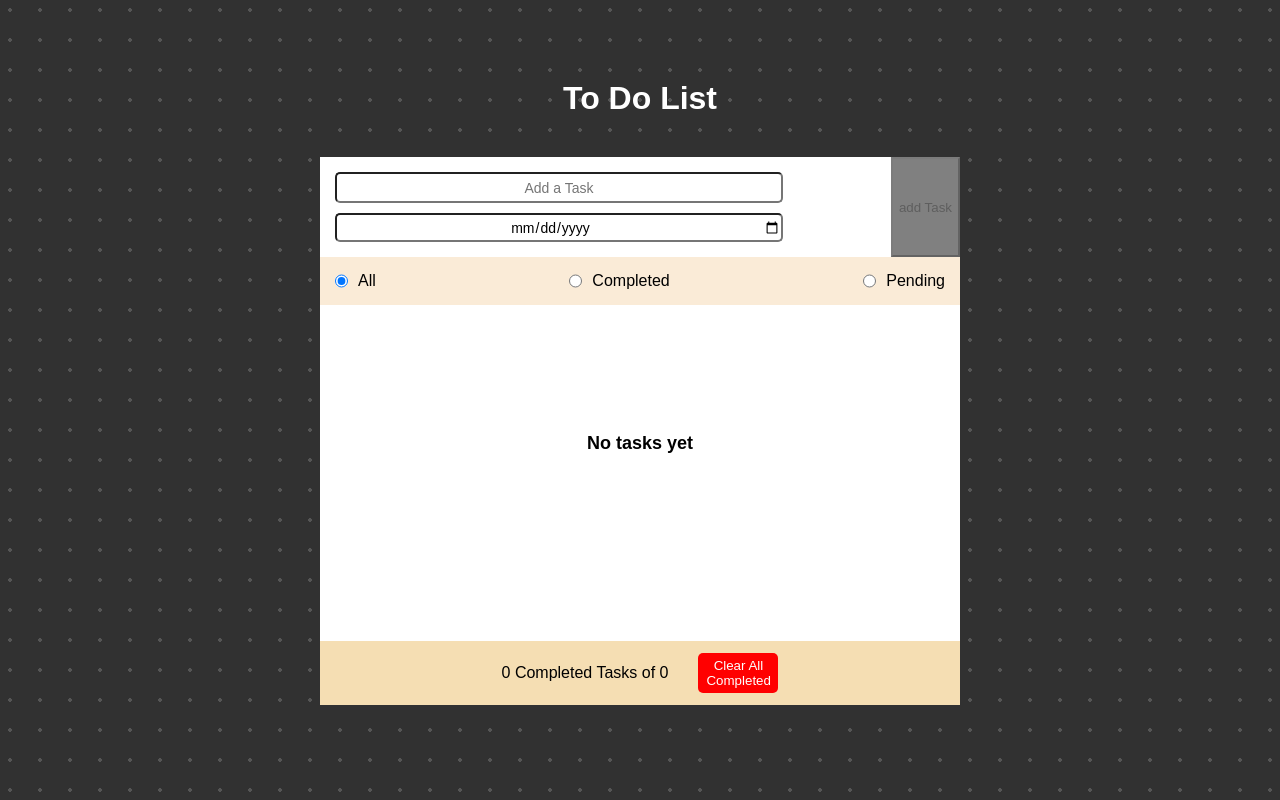
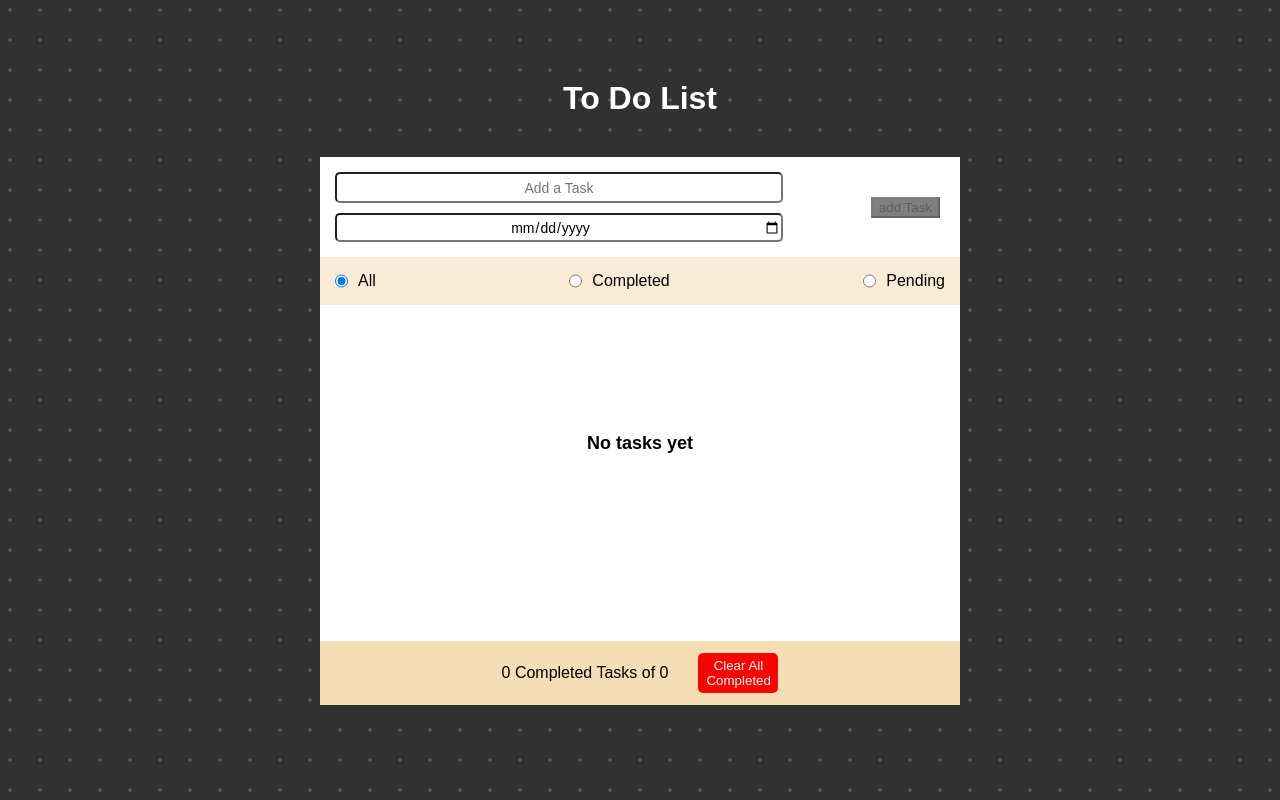
Before and after one commit to Santipr29/Web-2024-1, a React app in the folder ToDo/: page / in a window 1280 px wide. Built offline with nearby package versions, Linux system fonts and the light colour scheme; the HTML template or start-up script is replaced by a standard one.

Commit message:
Feat: styles form

```diff
--- a/ToDo/src/Components/Form/form.css
+++ b/ToDo/src/Components/Form/form.css
@@ -3,6 +3,7 @@ form{
     background-color: white;
     width: 50vw;
     justify-content: space-between;
+    align-items: center;
     margin-top: 5vh;
 }
 
@@ -23,8 +24,10 @@ form{
 
 .submit-btn{
     background-color: green;
+    margin-right: 20px;
 }
 
 .disabled-btn{
     background-color: grey;
+    margin-right: 20px;
 }
```
